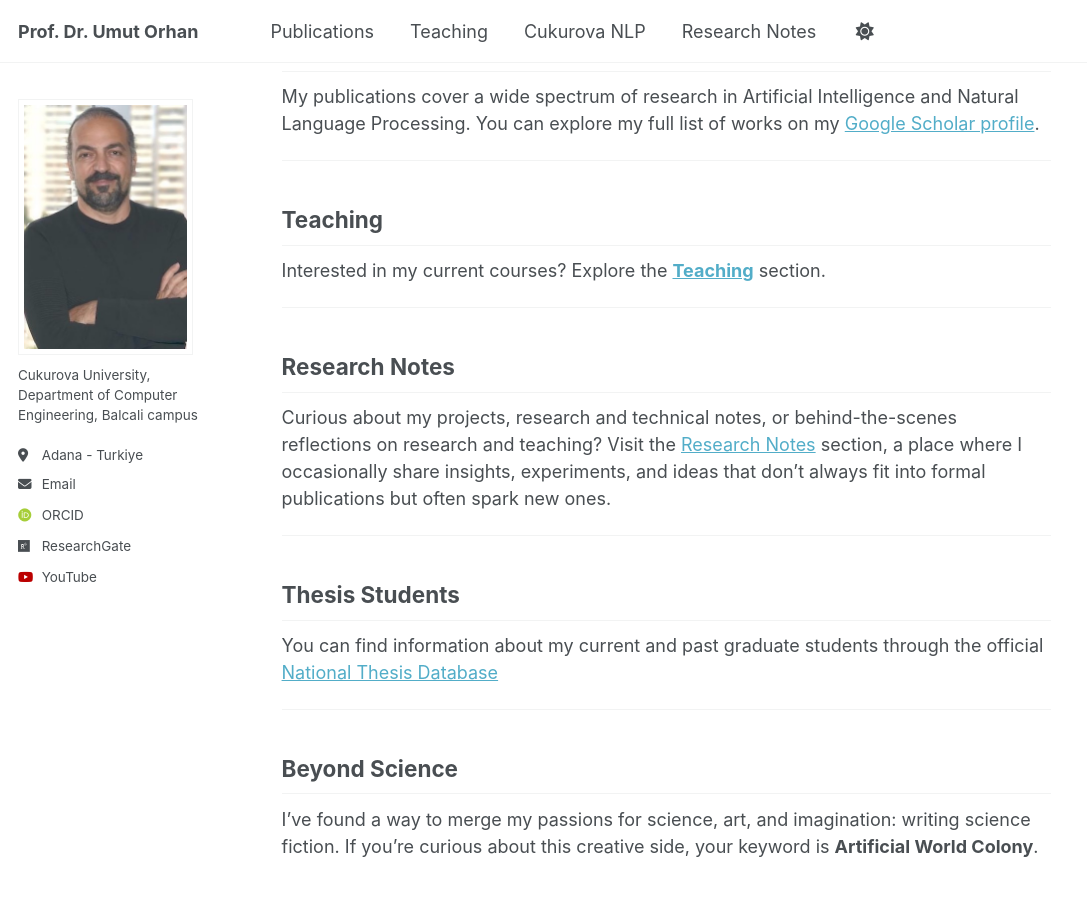
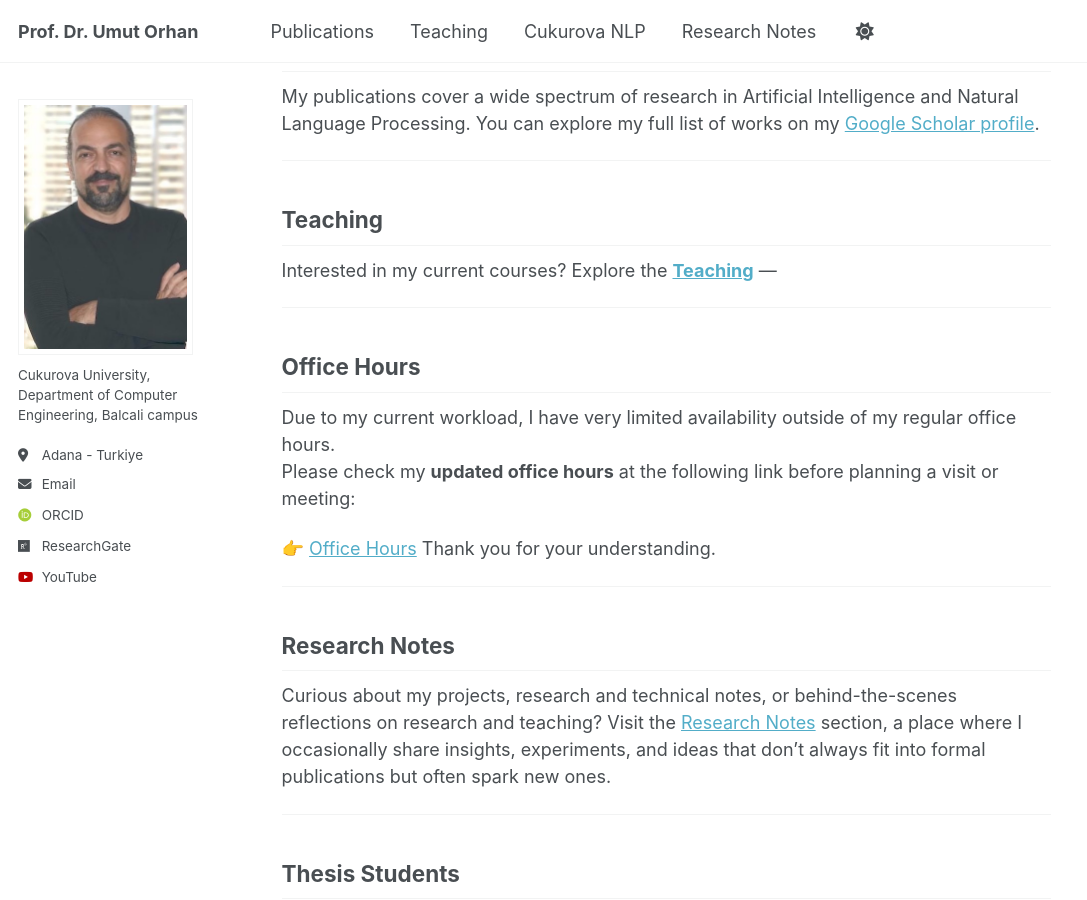
Before and after one commit to uorhan/uorhan.github.io, a Jekyll site: the page built from _pages/about.md, in a window 1280 px wide and 900 px high, scrolled down 340 px. Shown: the whole window, without its empty margins (0-1087 px from the left). Built offline with Jekyll 4.4.1, drawn with Linux system fonts in a browser that asks for light colours; some web fonts are replaced.

Commit message:
Update about.md

```diff
--- a/_pages/about.md
+++ b/_pages/about.md
@@ -16,7 +16,17 @@ My publications cover a wide spectrum of research in Artificial Intelligence and
 ---
 
 ## Teaching
-Interested in my current courses? Explore the [**Teaching**](/teaching/) section.
+Interested in my current courses? Explore the [**Teaching**](/teaching/) ---
+
+---
+
+## Office Hours
+
+Due to my current workload, I have very limited availability outside of my regular office hours.
+Please check my **updated office hours** at the following link before planning a visit or meeting:
+
+👉 [Office Hours](https://bmb.cu.edu.tr/cu/personel/akademik-personel)
+Thank you for your understanding.
 
 ---
 
```
